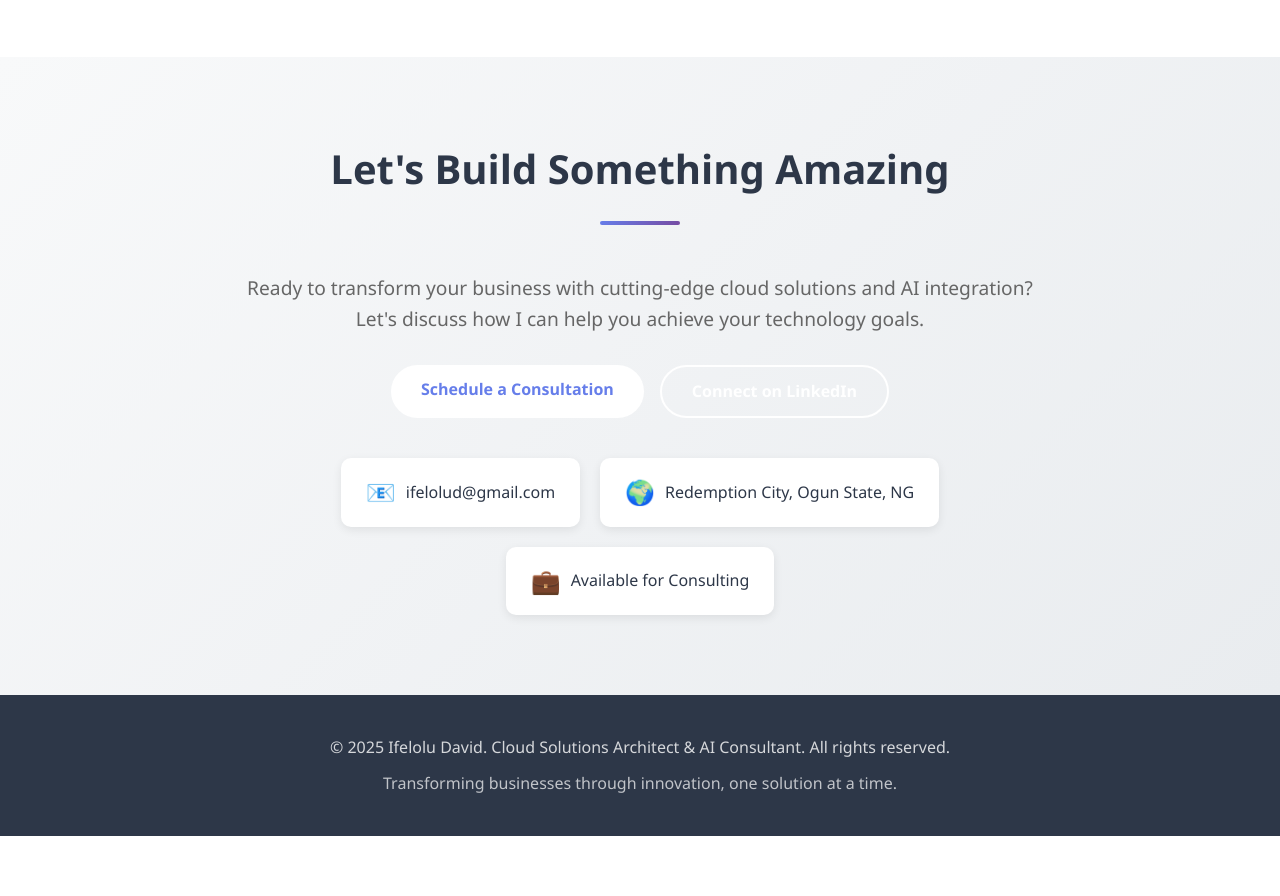
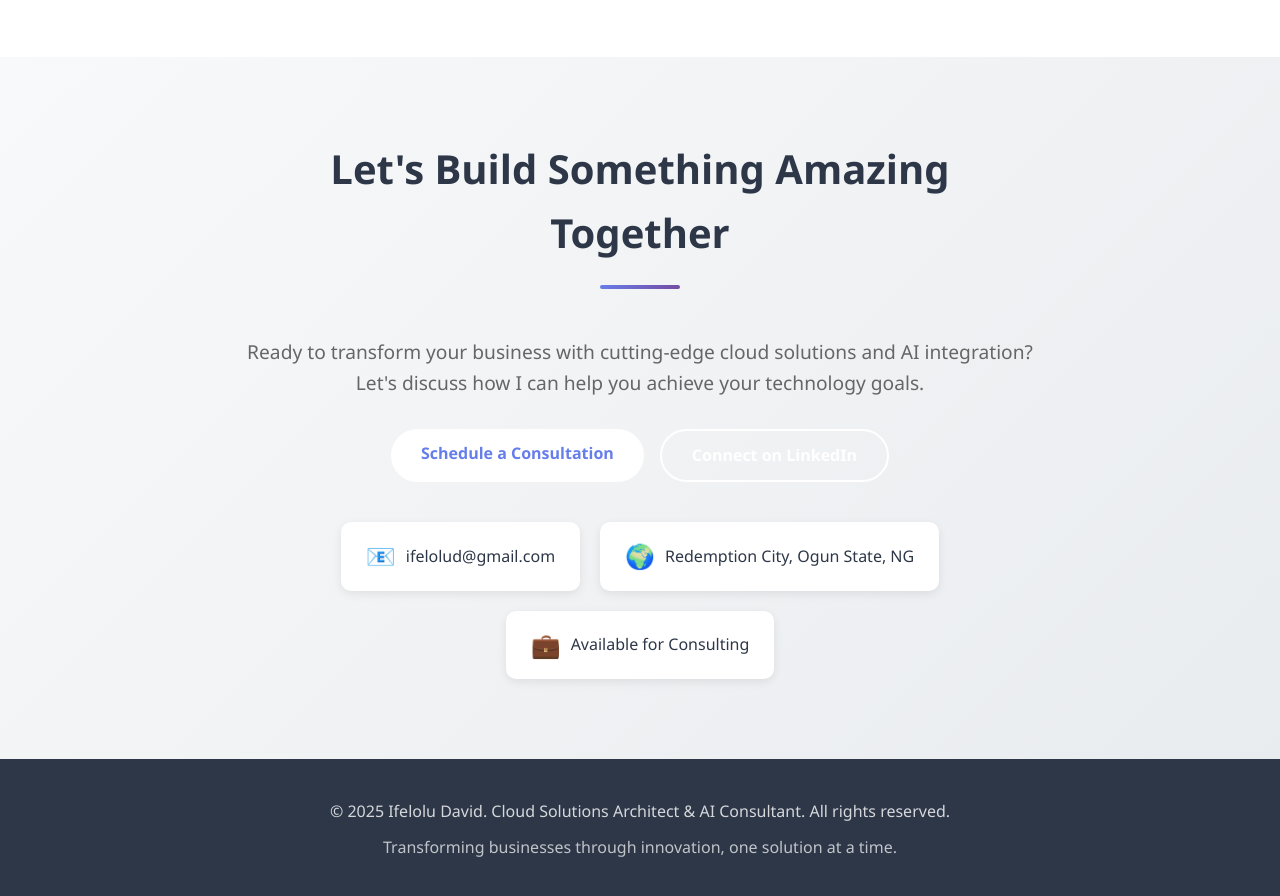
Before and after one commit to IfeloluDavid/NodeJS-Portfolio-Application, a website: page index.html in a window 1280 px wide. Shown: the part 5760-6656 px from the top of the page. Before the commit the page ends 6596 px from the top, so only its background shows below. Drawn offline with Linux system fonts and the light colour scheme.

Commit message:
Update contact section heading for clarity

```diff
--- a/index.html
+++ b/index.html
@@ -776,7 +776,7 @@
     <section id="contact" class="contact">
         <div class="container">
             <div class="contact-content">
-                <h2 class="section-title">Let's Build Something Amazing</h2>
+                <h2 class="section-title">Let's Build Something Amazing Together</h2>
                 <p style="font-size: 1.2rem; color: #666; margin-bottom: 30px;">
                     Ready to transform your business with cutting-edge cloud solutions and AI integration? Let's discuss how I can help you achieve your technology goals.
                 </p>
```
